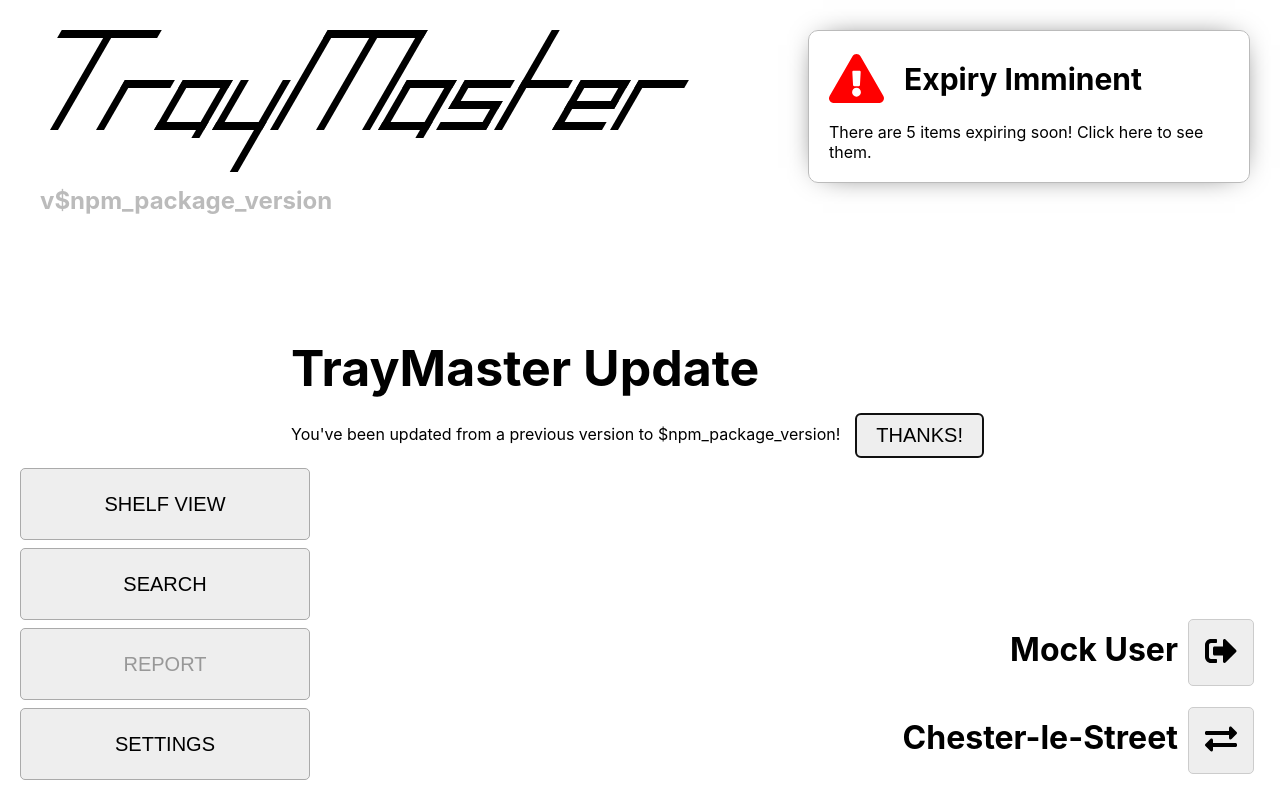
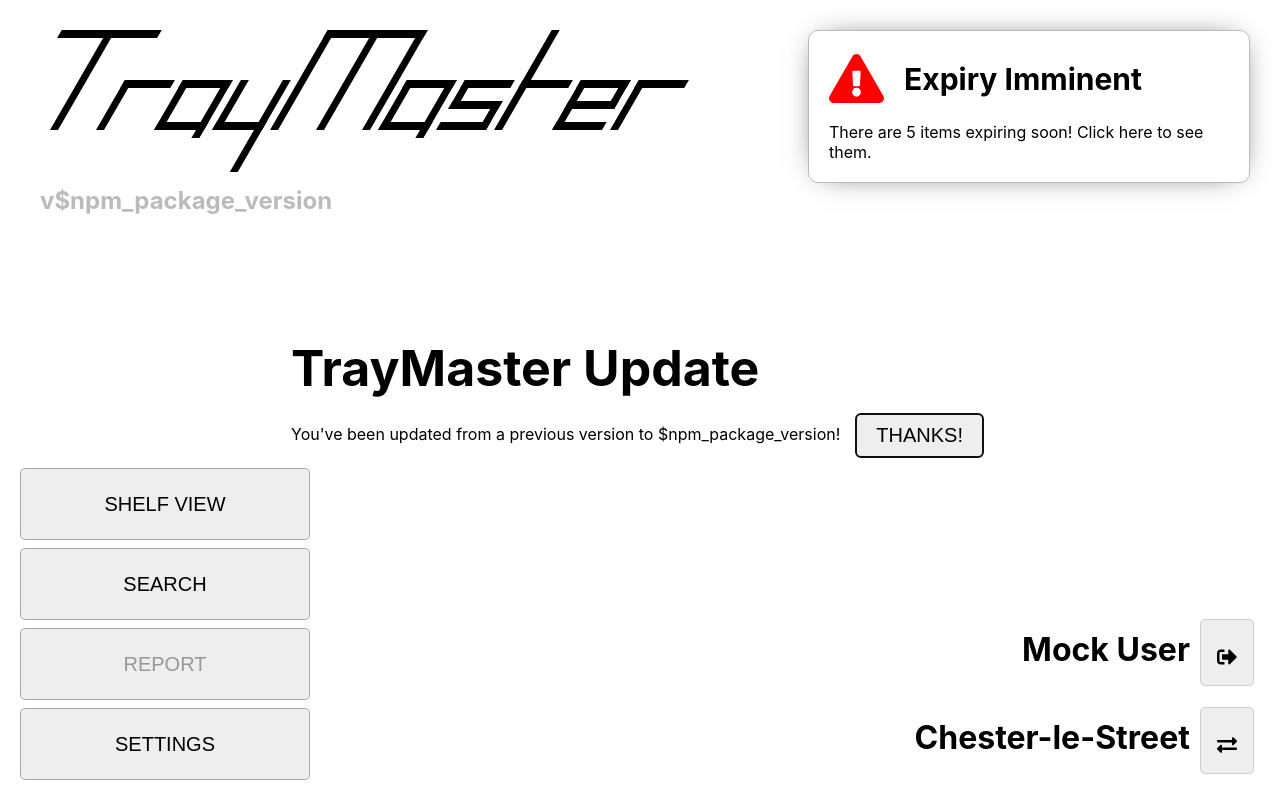
Before and after one commit to Kacper-Lubisz/TrayMaster, a React (Create React App) app: page /menu in a window 1280 px wide. Built offline with nearby package versions, Linux system fonts and the light colour scheme.

Commit message:
Fix SettingsPage back button sizing

```diff
--- a/src/styles/global.scss
+++ b/src/styles/global.scss
@@ -25,6 +25,12 @@ button:not(.btn-style-override), input[type="submit"] {
     margin: 0;
   }
 
+  svg {
+    // make icons the same size as text
+    width: 20px !important;
+    height: 20px;
+  }
+
   &:enabled {
     cursor: pointer;
 
--- a/src/styles/settings.scss
+++ b/src/styles/settings.scss
@@ -78,12 +78,6 @@
     > button {
       flex-grow: 1;
       min-height: 0;
-
-      > svg {
-        width: 100% !important;
-        height: 60%;
-      }
-
     }
 
     .line {
```
